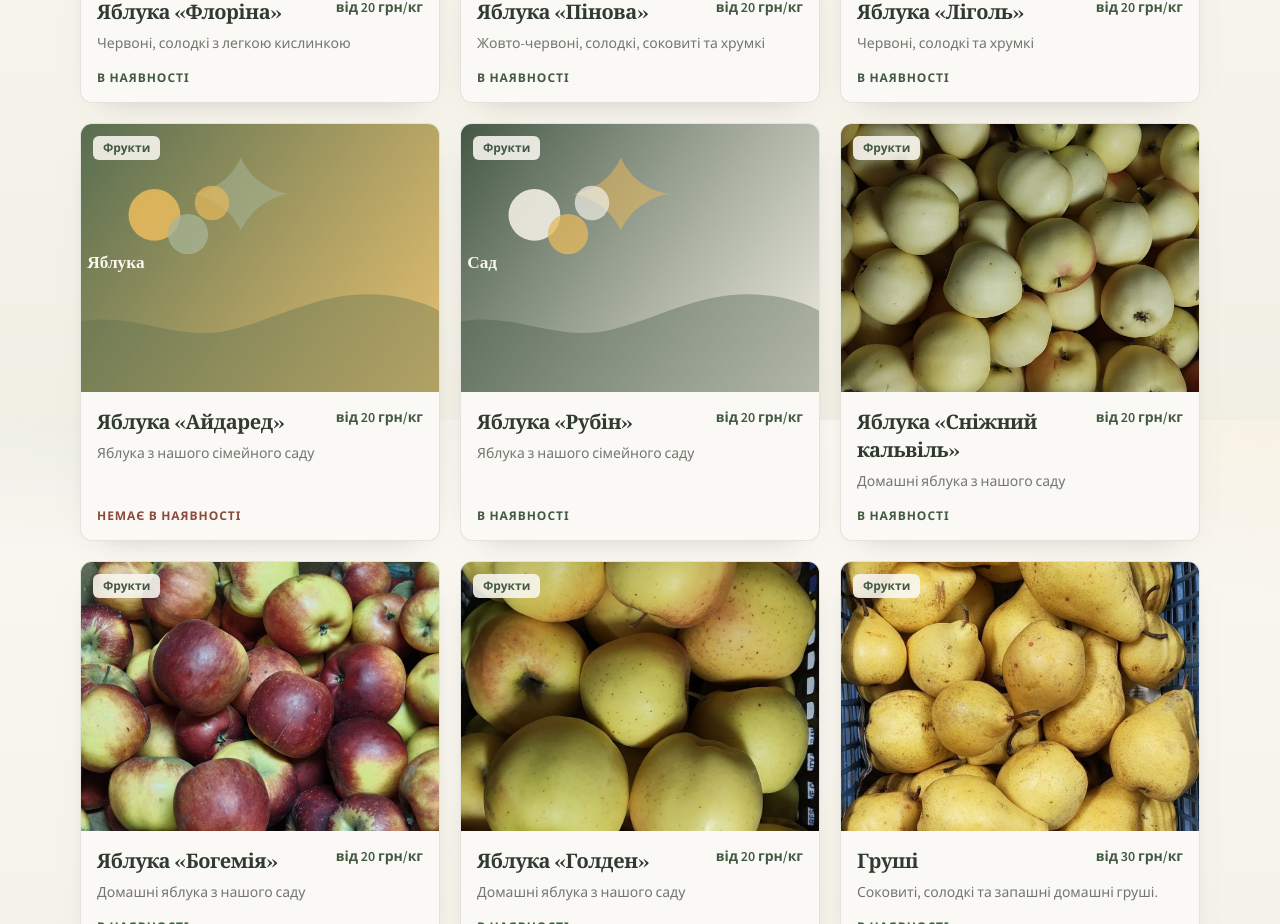
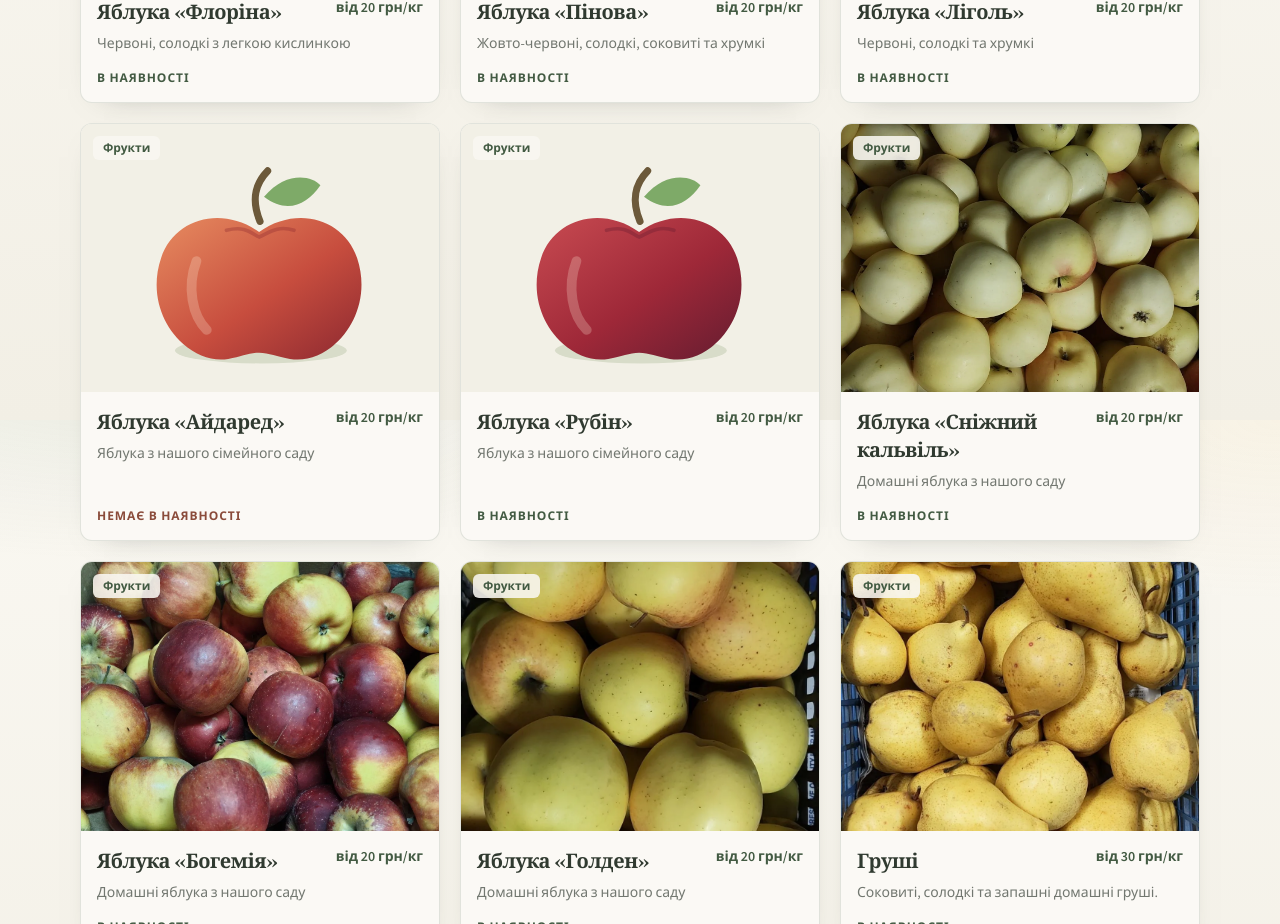
Before and after one commit to AnnaOmeliuk/milushi-garden, a React (Vite) app: page /catalog in a window 1280 px wide. Shown: the part 1180-2104 px from the top of the page. Built offline with nearby package versions, Linux system fonts and the light colour scheme.

Commit message:
feat: assign illustrated placeholders to Idared and Rubin

```diff
--- a/src/data/products.ts
+++ b/src/data/products.ts
@@ -21,6 +21,8 @@ const apples = [
 ] as const
 
 const applePhotos: Record<string, string[]> = {
+  'idared': ['/images/products/idared.svg'],
+  'rubin': ['/images/products/rubin.svg'],
   'skifske-zoloto': ['/images/products/skifske-zoloto-1.webp', '/images/products/skifske-zoloto-2.webp', '/images/products/skifske-zoloto-3.webp', '/images/products/skifske-zoloto-4.webp', '/images/products/skifske-zoloto-5.webp', '/images/products/skifske-zoloto-6.webp'],
   'raika': ['/images/products/raika-1.webp', '/images/products/raika-2.webp'],
   'champion': ['/images/products/champion-1.webp', '/images/products/champion-2.webp', '/images/products/champion-3.webp'],
```
